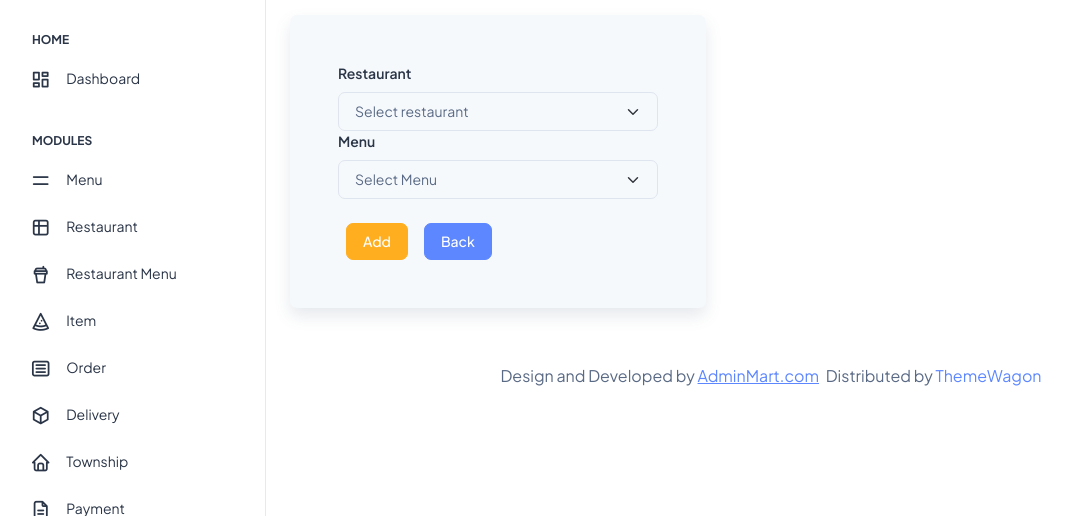
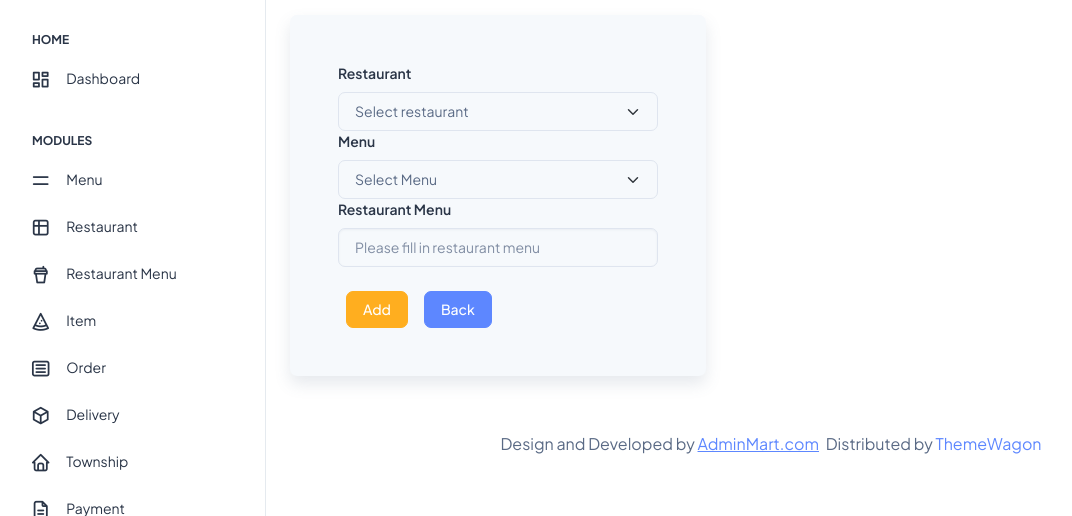
Before and after one commit to SimonZarni/Food-Order, a PHP site: page /createRestaurantMenu.php in a window 1280 px wide. Shown: the part 70-586 px from the top of the page, without its empty margins (4-1076 px from the left). Run offline with PHP 8.4, Linux system fonts and the light colour scheme; data that the repository does not hold is empty.

Commit message:
Added column to restaurant_menu table

```diff
--- a/admin/controller/RestaurantMenuController.php
+++ b/admin/controller/RestaurantMenuController.php
@@ -13,9 +13,9 @@ class RestaurantMenuController {
         return $this->restaurant->getRestaurantMenus();
     }
 
-    public function addRestaurantMenu($name, $address)
+    public function addRestaurantMenu($restaurant, $menu, $restaurant_menu)
     {
-        return $this->restaurant->addRestaurantMenu($name, $address);
+        return $this->restaurant->addRestaurantMenu($restaurant, $menu, $restaurant_menu);
     }
 
     public function getRestaurantMenu($id)
--- a/admin/model/RestaurantMenu.php
+++ b/admin/model/RestaurantMenu.php
@@ -18,13 +18,14 @@ class RestaurantMenu {
         }
     }
 
-    public function addRestaurantMenu($restaurant, $menu)
+    public function addRestaurantMenu($restaurant, $menu, $restaurant_menu)
     {
         $this->conn = Database::connect();
-        $sql = "INSERT INTO restaurant_menu (restaurant_id, menu_id) VALUES (:restaurant, :menu)";
+        $sql = "INSERT INTO restaurant_menu (restaurant_id, menu_id, restaurant_menu) VALUES (:restaurant, :menu, :restaurant_menu)";
         $this->statement = $this->conn->prepare($sql);
         $this->statement->bindParam(':restaurant', $restaurant);
         $this->statement->bindParam(':menu', $menu);
+        $this->statement->bindParam(':restaurant_menu', $restaurant_menu);
         return $this->statement->execute();
     }
 
--- a/admin/views/restaurant_menu/createRestaurantMenu.php
+++ b/admin/views/restaurant_menu/createRestaurantMenu.php
@@ -25,8 +25,14 @@ if (isset($_POST['submit'])) {
         $error = true;
         $error_menu = "Please select menu";
     }
+    if (!empty($_POST['restaurant_menu'])) {
+        $restaurant_menu = $_POST['restaurant_menu'];
+    } else {
+        $error = true;
+        $error_resMenu = "Please fill in restaurant menu";
+    }
     if (!$error) {
-        $status = $restaurantMenu_controller->addRestaurantMenu($restaurant, $menu);
+        $status = $restaurantMenu_controller->addRestaurantMenu($restaurant, $menu, $restaurant_menu);
         header('location:restaurantMenu_list.php?status=success');
     }
 }
@@ -73,6 +79,11 @@ include_once __DIR__ . '/../../layouts/sidebar.php';
                             </select>
                             <span class="text-danger"> <?php if (isset($error_menu)) echo $error_menu; ?></span>
                         </div>
+                        <div>
+                            <label for="" class="form-label">Restaurant Menu</label>
+                            <input type="text" name="restaurant_menu" id="" placeholder="Please fill in restaurant menu" class="form-control">
+                            <span class="text-danger"> <?php if (isset($error_resMenu)) echo $error_resMenu; ?></span>
+                        </div>
                         <div class="d-flex">
                             <div class="mx-2 mt-3">
                                 <button class="btn btn-warning mt-2" name="submit">Add</button>
```
Also changed, not shown: admin/uploads/drinks.png (added), admin/uploads/noodle.jpg (added).
